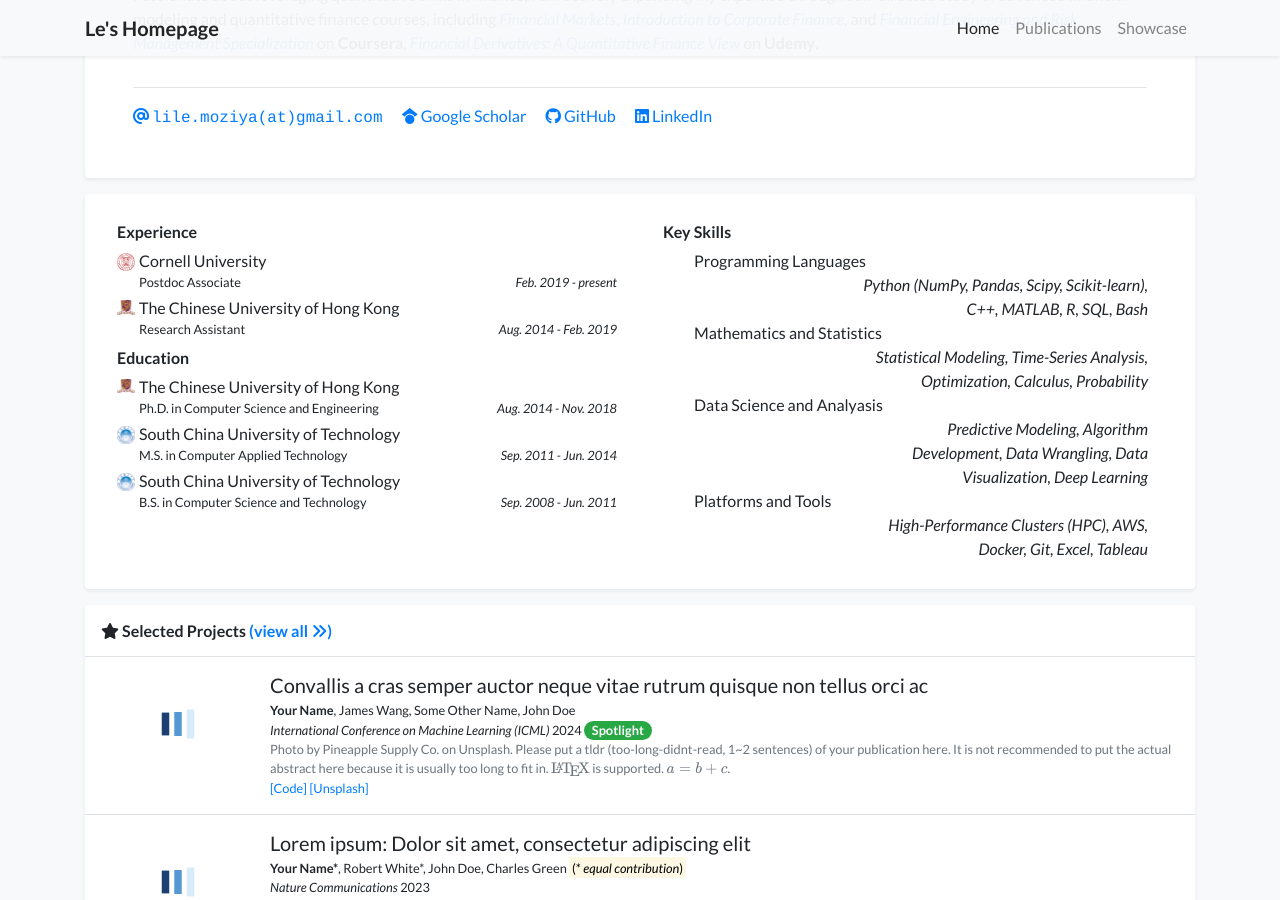
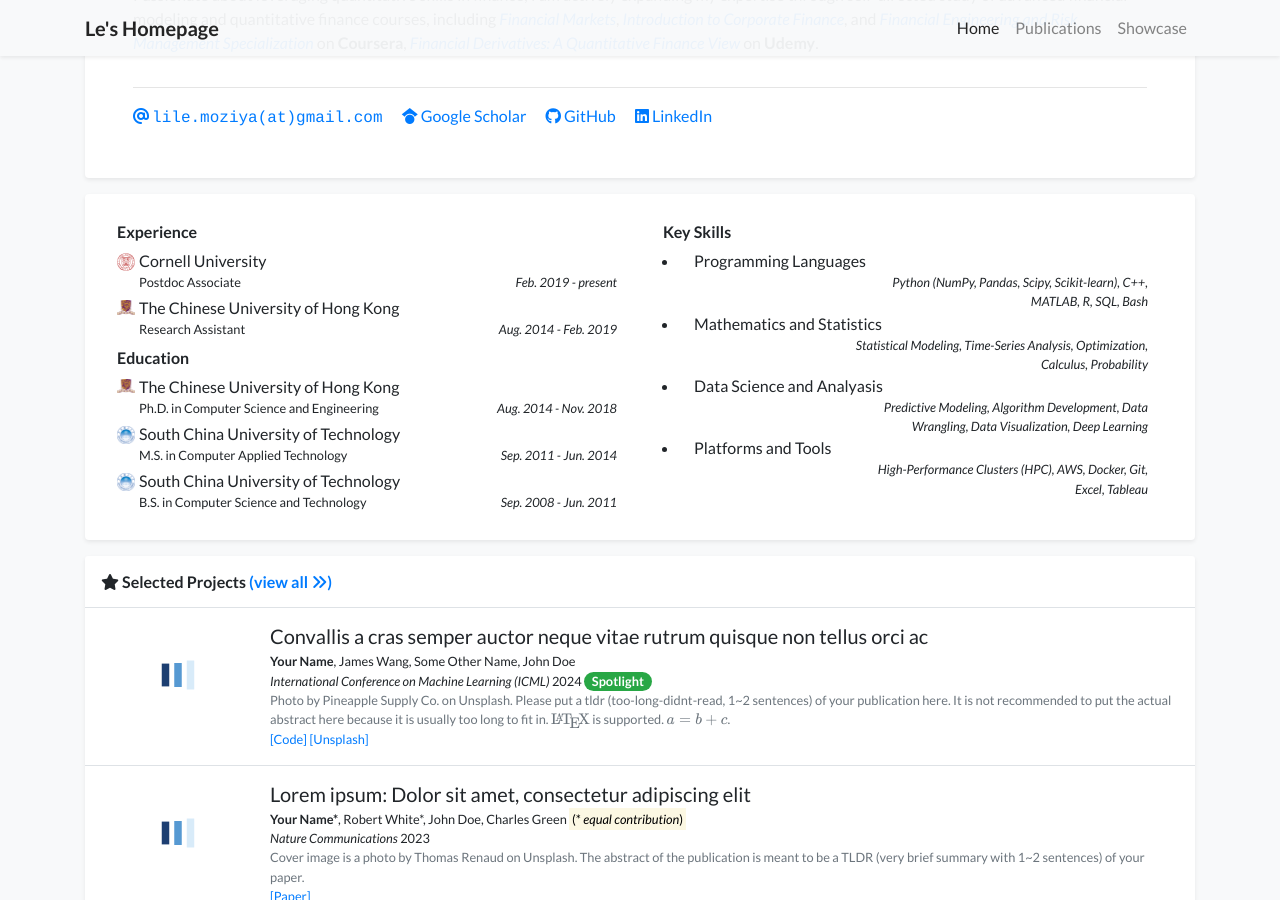
Before and after one commit to moziya/moziya, a Jekyll site: the page built from index.html, in a window 1280 px wide and 900 px high, scrolled down 521 px. Built offline with Jekyll 4.4.1, drawn with Linux system fonts in a browser that asks for light colours; nearby versions of some CDN libraries; a style sheet for code colours, icons or effects is not loaded.

Commit message:
Changed experience card

```diff
--- a/_includes/widgets/experience_card.html
+++ b/_includes/widgets/experience_card.html
@@ -30,7 +30,7 @@
                     <div class="col-md-6">
                         <div class="mx-2 my-1">
                             <h6>Key Skills</h6>
-                            <ul class="list-unstyled pl-3 mb-1">
+                            <ul class="list pl-3 mb-1">
                                 {% for item in site.data.profile.awards %}
                                 <li>
 <!--                                    <div class="d-flex">
@@ -40,7 +40,7 @@
 -->
                                         <div class="media-body col-md-6">{{ item.name }}</div>
                                 </li>
-                                <div class="ml-auto mt-auto col-md-8" style="text-align: right;"><em>{{ item.date }}</em></div>
+                                <div class="ml-auto mt-auto col-md-8 small" style="text-align: right;"><em>{{ item.date }}</em></div>
                                 {% endfor %}
                             </ul>
                         </div>
```
